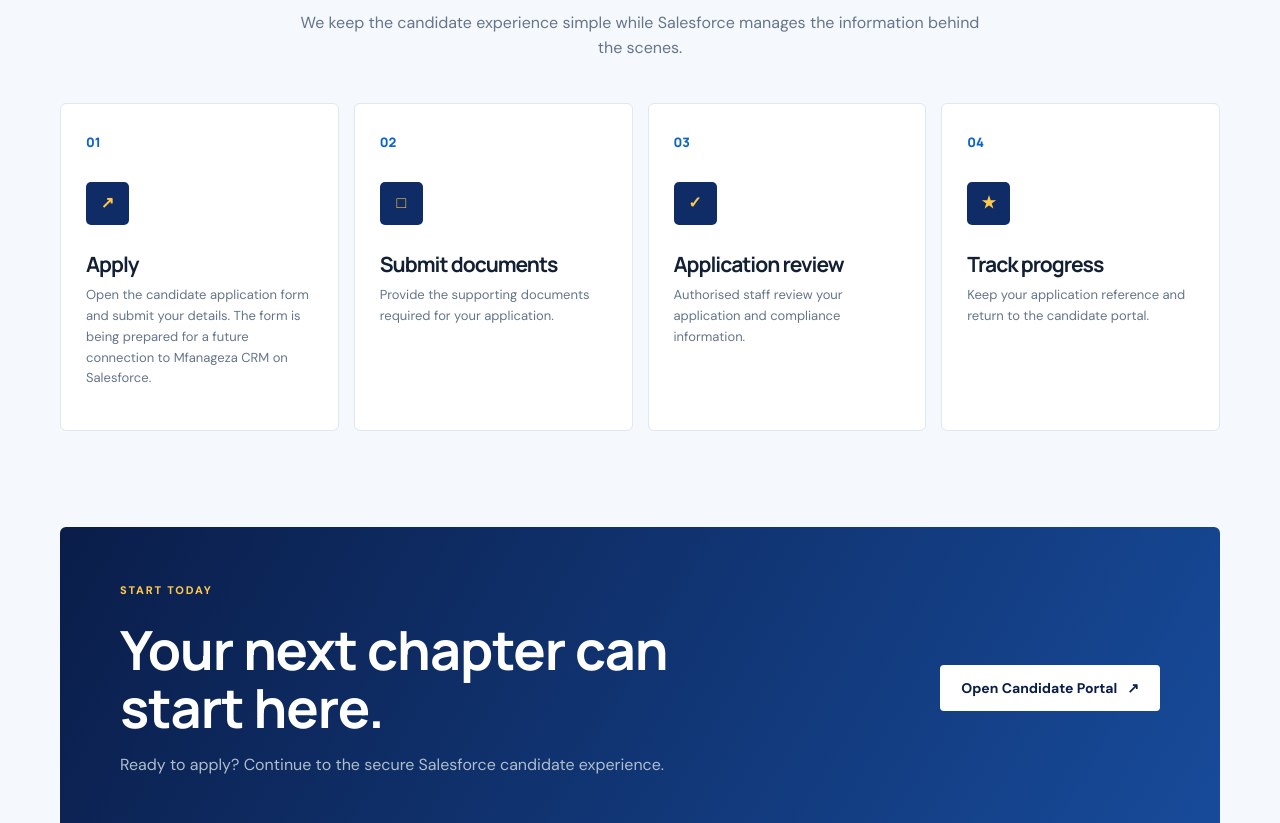
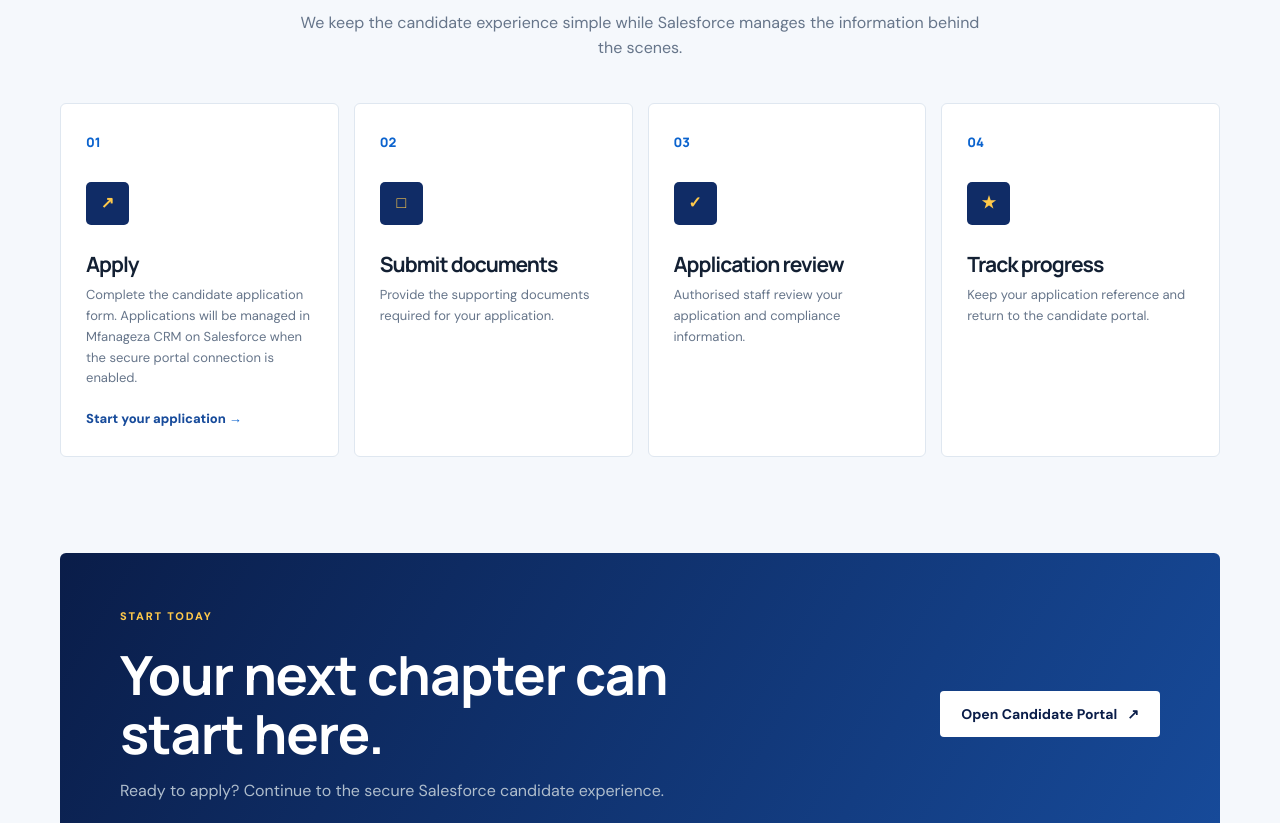
Before and after one commit to kabelogopane/Mfanageza-Trading-Projects-CRM-Solution, a plain HTML site: page index.html in a window 1280 px wide. Shown: the part 1978-2801 px from the top of the page. Drawn offline with Linux system fonts and the light colour scheme.

Commit message:
Update Apply journey for Salesforce CRM readiness

```diff
--- a/index.html
+++ b/index.html
@@ -35,7 +35,7 @@
     </div></div></section>
 
     <section id="journey" class="section journey-section"><div class="container"><div class="section-heading centered"><div class="eyebrow">Your candidate journey</div><h2>From first click to your next opportunity.</h2><p>We keep the candidate experience simple while Salesforce manages the information behind the scenes.</p></div><div class="steps">
-      <article class="step"><span class="step-no">01</span><div class="step-icon">↗</div><h3>Apply</h3><p>Open the candidate application form and submit your details. The form is being prepared for a future connection to Mfanageza CRM on Salesforce.</p></article><article class="step"><span class="step-no">02</span><div class="step-icon">□</div><h3>Submit documents</h3><p>Provide the supporting documents required for your application.</p></article><article class="step"><span class="step-no">03</span><div class="step-icon">✓</div><h3>Application review</h3><p>Authorised staff review your application and compliance information.</p></article><article class="step"><span class="step-no">04</span><div class="step-icon">★</div><h3>Track progress</h3><p>Keep your application reference and return to the candidate portal.</p></article>
+      <article class="step"><span class="step-no">01</span><div class="step-icon">↗</div><h3>Apply</h3><p>Complete the candidate application form. Applications will be managed in Mfanageza CRM on Salesforce when the secure portal connection is enabled.</p><a data-salesforce-link href="#" class="text-link">Start your application <span>→</span></a></article><article class="step"><span class="step-no">02</span><div class="step-icon">□</div><h3>Submit documents</h3><p>Provide the supporting documents required for your application.</p></article><article class="step"><span class="step-no">03</span><div class="step-icon">✓</div><h3>Application review</h3><p>Authorised staff review your application and compliance information.</p></article><article class="step"><span class="step-no">04</span><div class="step-icon">★</div><h3>Track progress</h3><p>Keep your application reference and return to the candidate portal.</p></article>
     </div></div></section>
 
     <section class="cta-section"><div class="container cta-card"><div><div class="eyebrow light">Start today</div><h2>Your next chapter can start here.</h2><p>Ready to apply? Continue to the secure Salesforce candidate experience.</p></div><a class="button white" data-salesforce-link href="#">Open Candidate Portal <span>↗</span></a></div></section>
```
